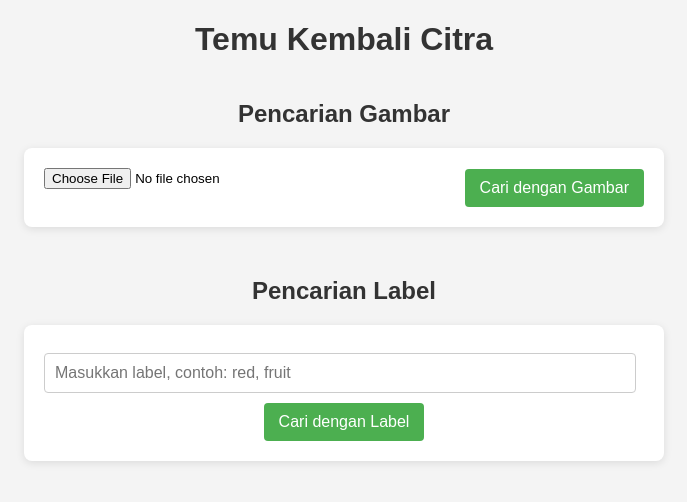
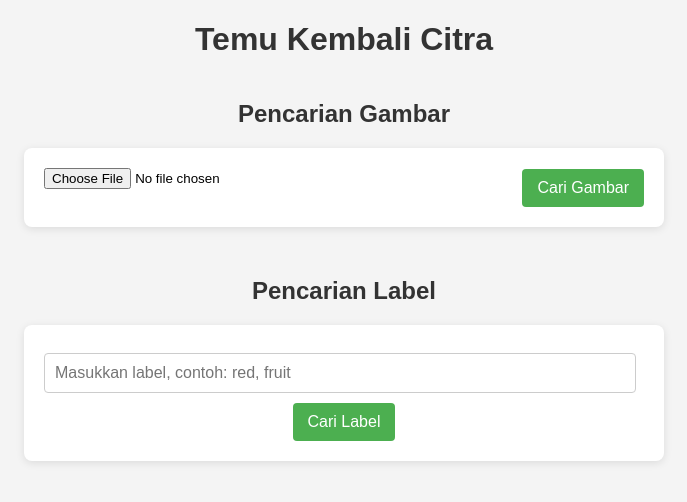
Before and after one commit to andreasjonathanimm/Projek-Temu-Kembali-Gambar, a Flask app: page / in a window 1280 px wide. Shown: the top 502 px of the page, without its empty margins (296-983 px from the left). Run offline with Flask 3, Linux system fonts and the light colour scheme; parts of the project's set-up code (start-up, migrations or seed data) failed here and were passed over.

Commit message:
complete web

```diff
--- a/templates/index.html
+++ b/templates/index.html
@@ -13,7 +13,7 @@
     <form action="/search_image" method="POST" enctype="multipart/form-data">
         <input type="file" name="image" accept="image/*" required>
         <div class="btn-index">
-            <button type="submit" class="btn-index">Cari dengan Gambar</button>
+            <button type="submit" class="btn-index">Cari Gambar</button>
         </div>
     </form>
 
@@ -21,7 +21,7 @@
     <form action="/search_label" method="POST">
         <input type="text" name="label" placeholder="Masukkan label, contoh: red, fruit" required>
         <div class="btn-index2">
-            <button type="submit">Cari dengan Label</button>
+            <button type="submit">Cari Label</button>
         </div>
     </form>
 </body>
```
